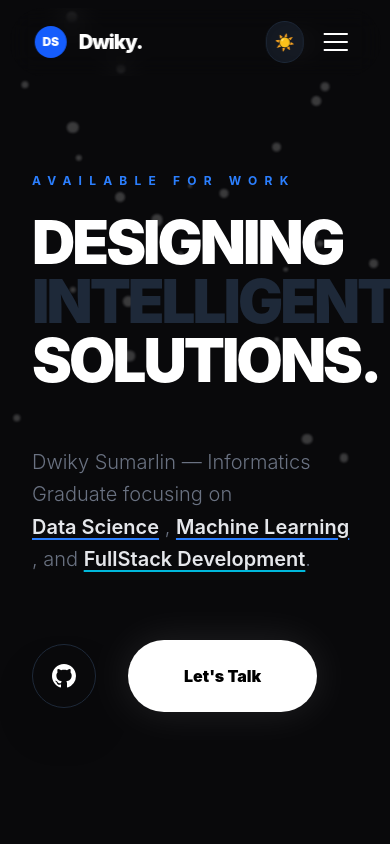
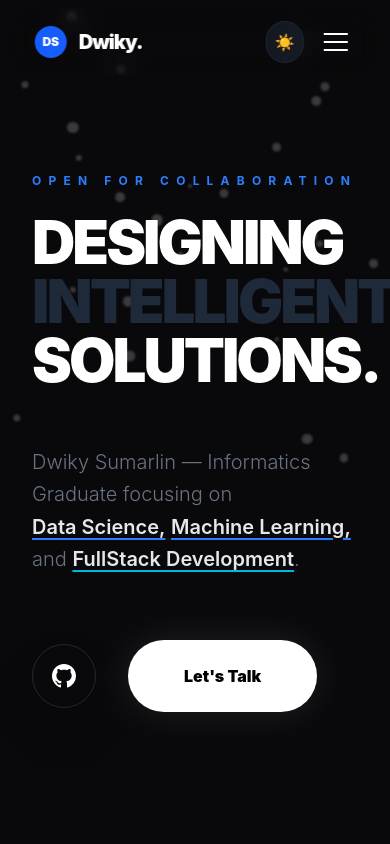
Before and after one commit to dwkysss/dwiky-portofolio-web, a React (Vite) app: page / in a window 390 px wide. Shown: the top 844 px of the page. Built offline with nearby package versions, Linux system fonts and the light colour scheme.

Commit message:
feat: enhance responsive hero typography, adaptive snowfall-bubbles, and smooth scroll to footer

```diff
--- a/src/components/Footer.tsx
+++ b/src/components/Footer.tsx
@@ -41,7 +41,10 @@ const Footer = () => {
       </section>
 
       {/* FOOTER MAIN - Tetap Biru Gacor */}
-      <footer className="relative bg-blue-600 text-black px-8 pt-20 pb-10 rounded-t-[3rem] md:rounded-t-[5rem] overflow-hidden">
+      <footer
+        id="footer"
+        className="relative bg-blue-600 text-black px-8 pt-20 pb-10 rounded-t-[3rem] md:rounded-t-[5rem] overflow-hidden"
+      >
         <div className="max-w-6xl mx-auto">
           <div className="flex flex-col lg:flex-row justify-between gap-16 mb-20">
             <div className="flex-1">
--- a/src/sections/Hero.tsx
+++ b/src/sections/Hero.tsx
@@ -14,7 +14,7 @@ const Hero = ({ heroOpacity, heroY }: HeroProps) => {
         className="relative"
       >
         <span className="text-blue-600 dark:text-blue-500 font-bold text-xs uppercase tracking-[0.6em] mb-10 block animate-reveal delay-1">
-          Available for Work
+          Open for Collaboration
         </span>
 
         {/* text-gray-900 (Light) | dark:text-white (Dark) */}
@@ -48,13 +48,12 @@ const Hero = ({ heroOpacity, heroY }: HeroProps) => {
           <p className="max-w-2xl text-gray-600 dark:text-gray-500 text-xl leading-relaxed font-light transition-colors">
             Dwiky Sumarlin — Informatics Graduate focusing on{" "}
             <span className="text-gray-900 dark:text-gray-200 font-semibold underline decoration-blue-500 underline-offset-4 whitespace-nowrap">
-              Data Science
+              Data Science,
             </span>{" "}
-            ,{" "}
             <span className="text-gray-900 dark:text-gray-200 font-semibold underline decoration-blue-500 underline-offset-4 whitespace-nowrap">
-              Machine Learning
+              Machine Learning,
             </span>{" "}
-            , and{" "}
+            and{" "}
             <span className="text-gray-900 dark:text-gray-200 font-semibold underline decoration-cyan-500 underline-offset-4 whitespace-nowrap">
               FullStack Development
             </span>
@@ -79,11 +78,14 @@ const Hero = ({ heroOpacity, heroY }: HeroProps) => {
               </svg>
             </a>
             <a
-              href="https://wa.me/6283816377730?text=Halo%20Dwiky,%20saya%20tertarik%20bekerja%20sama%20dengan%20anda!"
-              target="_blank"
-              rel="noopener noreferrer"
+              href="#footer"
+              onClick={(e) => {
+                e.preventDefault();
+                document
+                  .querySelector("#footer")
+                  ?.scrollIntoView({ behavior: "smooth" });
+              }}
             >
-              {/* Button: bg-gray-900 (Light) | dark:bg-white (Dark) */}
               <button className="px-14 py-6 bg-gray-900 dark:bg-white text-white dark:text-black font-black rounded-full hover:scale-110 active:scale-95 transition-all duration-300 shadow-lg dark:shadow-[0_0_40px_rgba(255,255,255,0.1)]">
                 Let's Talk
               </button>
```
